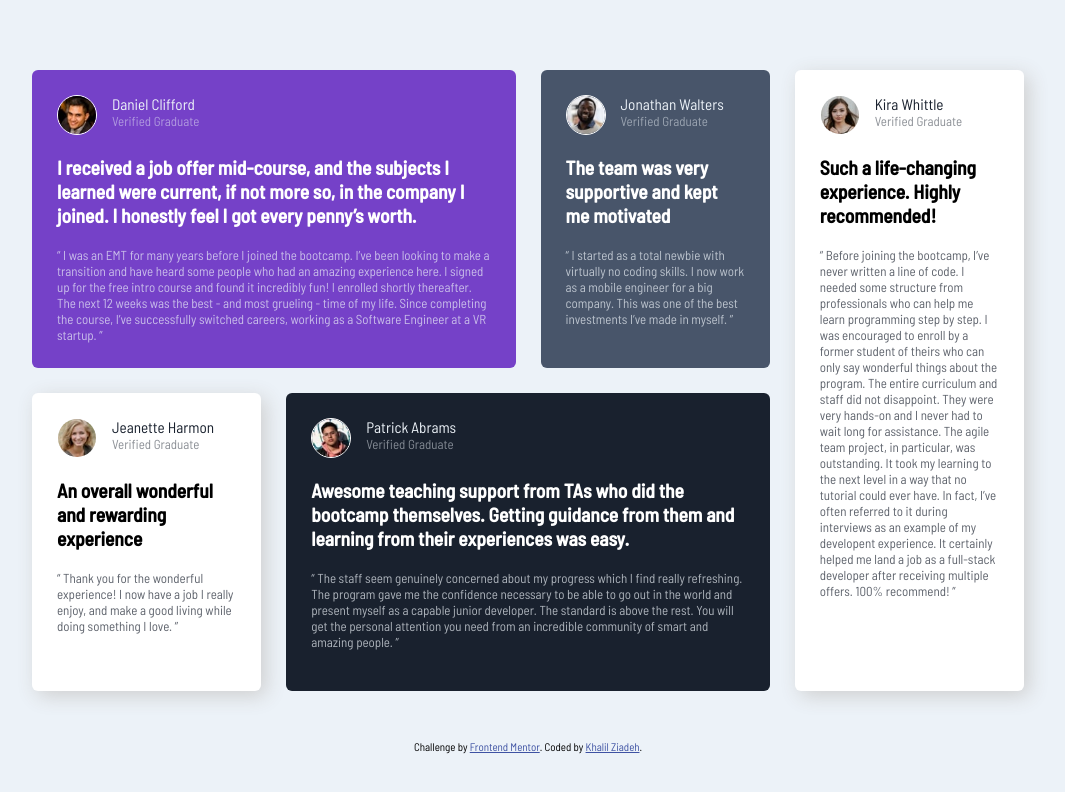
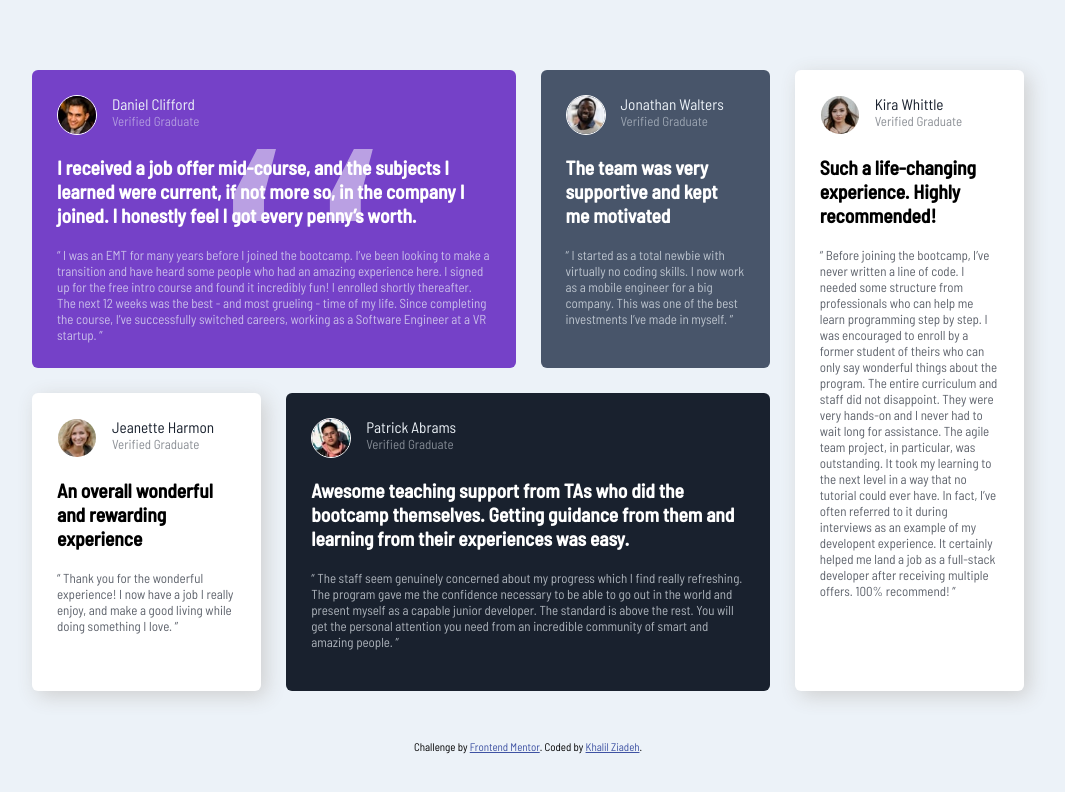
Before and after one commit to KHalilZiadeh/grid-template-challenge, a plain HTML site: page index.html in a window 1280 px wide. Shown: the whole page, without its empty margins (112-1177 px from the left). Drawn offline with Linux system fonts and the light colour scheme.

Commit message:
added comma

```diff
--- a/mainstyles.css
+++ b/mainstyles.css
@@ -64,7 +64,18 @@ footer {
   grid-area: Da;
   background-color: var(--Moderate-violet);
   color: var(--White);
+  position: relative;
 }
+.testimonial.Daniel::before {
+  content: "،،";
+  font-family: var(--font);
+  font-size: 300px;
+  position: absolute;
+  right: 25%;
+  top: -50%;
+  opacity: 0.5;
+}
+
 .testimonial.Jonathan {
   grid-area: Jo;
   background-color: var(--Very-dark-grayish-blue);
```
